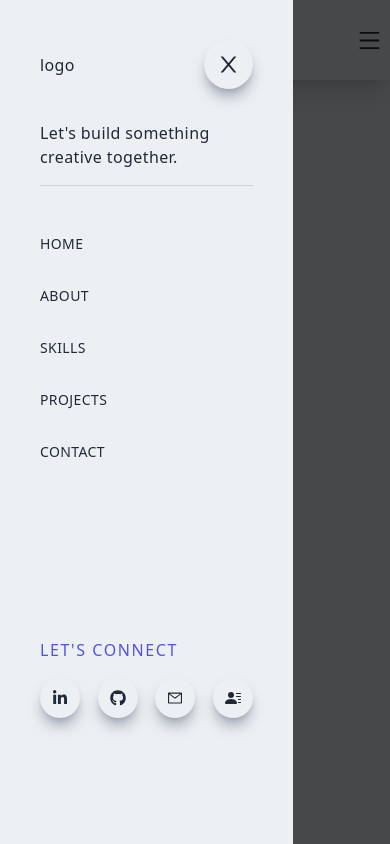
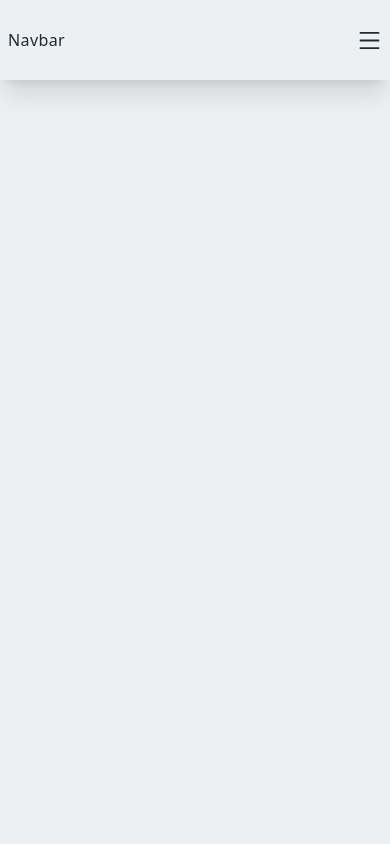
Before and after one commit to Erey2790/newportnext, a Next.js app: page / in a window 390 px wide. Built offline with nearby package versions, Linux system fonts and the light colour scheme.

Commit message:
mobile nav bar is now mobile operational

```diff
--- a/components/Navbar.jsx
+++ b/components/Navbar.jsx
@@ -9,7 +9,7 @@
   const [nav, setNav] = useState(false);
 
   const handleNav = () => {
-
+      setNav(!nav)
   }
 
 
@@ -34,18 +34,20 @@
                 <li className="ml-10 text-sm uppercase hover:border-b">Contact</li>
             </Link>
         </ul>
-        <div className="md:hidden">
+        <div onClick={handleNav} className="md:hidden">
           <AiOutlineMenu size={25}/>
         </div>
       </div>
       </div>
 
-      <div className="fixed left-0 top-0 w-full h-screen bg-black/70">
-        <div className="fixed left-0 top-0 w-[75%] sm:w-[60%] md:w-[45%] h-screen bg-[#ecf0f3] p-10 ease-in duration-500">
+      <div className={nav ? 'md:hidden fixed left-0 top-0 w-full h-screen bg-black/70': '' }>
+
+        <div className={nav ? ' fixed left-0 top-0 w-[75%] sm:w-[60%] md:w-[45%] h-screen bg-[#ecf0f3] p-10 ease-in duration-500'
+        : 'fixed left-[-100%] top-0  p-10 ease-in duration-500'}>
           <div>
             <div className="flex w-full items-center justify-between">
               {/* logo here */}logo
-              <div className="rounded-full shadow-lg shadow-gray-400 p-3 cursor-pointer">
+              <div onClick={handleNav} className="rounded-full shadow-lg shadow-gray-400 p-3 cursor-pointer">
                 <AiOutlineClose size={25} />
                 </div>
             </div>
```
